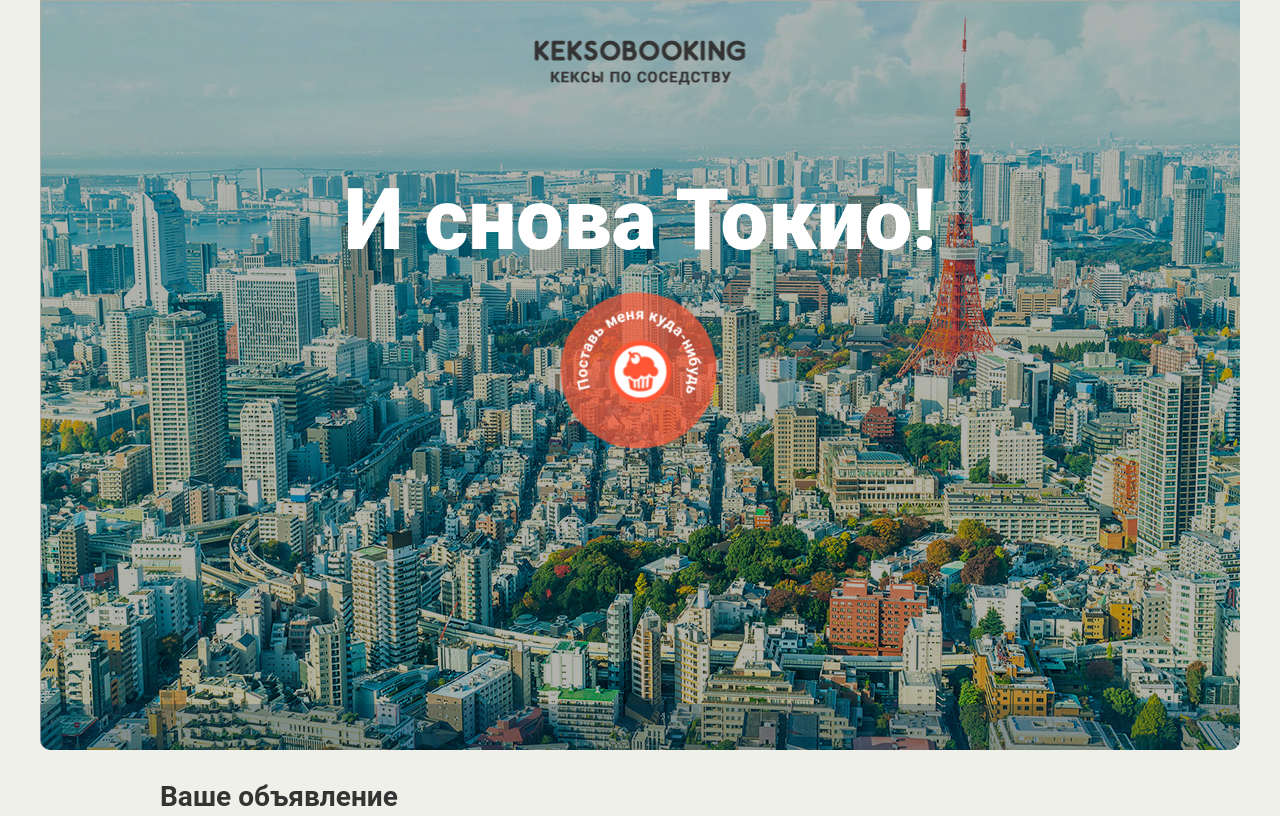
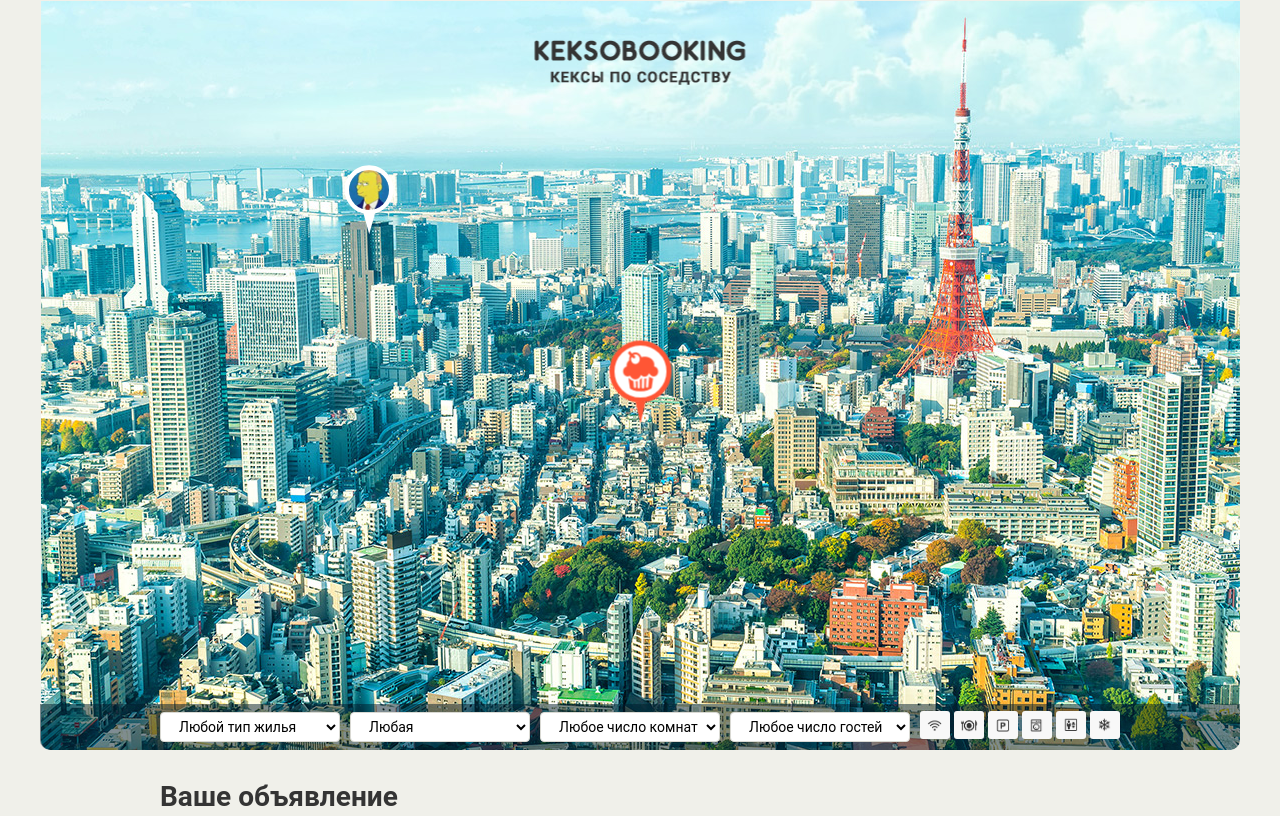
Before and after one commit to kellolo/428965-keksobooking, a website: page index.html in a window 1280 px wide. Shown: the top 816 px of the page. Drawn offline with Linux system fonts and the light colour scheme.

Commit message:
Типа того

```diff
--- a/index.html
+++ b/index.html
@@ -244,6 +244,6 @@
 
   <button style="left: 200px; top: 400px;" class="map__pin"><img src="img/avatars/user07.png" width="40" height="40" draggable="false"></button>
 </template>
-
+<script type="text/javascript" src="js/map.js"></script>
 </body>
 </html>
--- /dev/null
+++ b/js/map.js
@@ -0,0 +1,158 @@
+'use strict';
+var USERS = 8;
+var TITLES = ["Большая уютная квартира", "Маленькая неуютная квартира", "Огромный прекрасный дворец", "Маленький ужасный дворец", "Красивый гостевой домик", "Некрасивый негостеприимный домик", "Уютное бунгало далеко от моря", "Неуютное бунгало по колено в воде"];
+var TYPE = ['flat', 'house', 'bungalo'];
+var CHECKIN = ['12:00', '13:00', '14:00'];
+var CHECKOUT = ['12:00', '13:00', '14:00'];
+var FEATURES = ["wifi", "dishwasher", "parking", "washer", "elevator", "conditioner"];
+var PHOTOS = ["http://o0.github.io/assets/images/tokyo/hotel1.jpg", "http://o0.github.io/assets/images/tokyo/hotel2.jpg", "http://o0.github.io/assets/images/tokyo/hotel3.jpg"];
+var MAXROOMS = 5;
+
+
+var map = document.querySelector('.map');
+map.classList.remove('map--faded');
+
+//ОСНОВНАЯ ФУНКЦИЯ
+
+var generateData = function (shuffle, createUsers, users, xLocation, yLocation, avatar, title, price, uType, rooms, guests, checkIn, checkOut, photos, totalFeatures, feature) {
+  xLocation = [];
+  yLocation = [];
+  avatar = [];
+  title = [];
+  price = [];
+  uType = [];
+  rooms = [];
+  guests = [];
+  checkIn = [];
+  checkOut = [];
+  photos = [];
+  users = [];
+  totalFeatures = [];
+
+  //ФУНКЦИЯ СОЗДАНИЯ МАССИВОВ ДАННЫХ ПО КАТЕГОРИЯМ С ЧАСТИЧНО НЕПОВТОРЯЮЩИМИСЯ МАССИВАМИ
+
+  shuffle = function (usersData, count, xLoc, yLoc, ava, tit, pri, uTy, roo, gue, chIn, chOut, phot, totFeat, feat) {
+    for (count = 0; count < USERS;) {
+      xLoc = Math.floor(300 + Math.random() * 600);
+      yLoc = Math.floor(300 + Math.random() * 350);
+      ava = Math.floor(1 + Math.random() * USERS);
+      tit = TITLES[Math.floor(Math.random() * TITLES.length)];
+      pri = Math.floor(1000 + Math.random() * 1000 * 900);
+      uTy = Math.floor(Math.random() * 2);
+      roo = Math.floor(1 + Math.random() * MAXROOMS);
+      gue = Math.floor(1 + Math.random() * 10);
+      chIn = CHECKIN[Math.floor(Math.random() * CHECKIN.length)];
+      chOut = CHECKOUT[Math.floor(Math.random() * CHECKOUT.length)];
+      phot = PHOTOS[Math.floor(Math.random() * PHOTOS.length)];
+      usersData = [];
+      totFeat = [];
+
+      while (totFeat.length < Math.floor(Math.random() * FEATURES.length)) {
+        feat = FEATURES[Math.floor(Math.random() * FEATURES.length)];
+        if (totFeat.indexOf(feat) < 0) {
+          totFeat.push(feat);
+        }
+      }
+
+      if (avatar.indexOf(ava) < 0 && title.indexOf(tit) < 0 && xLocation.indexOf(xLoc) < 0) {
+        avatar.push(ava);
+        xLocation.push(xLoc);
+        yLocation.push(yLoc);
+        title.push(tit);
+        price.push(pri);
+        uType.push(uTy);
+        rooms.push(roo);
+        guests.push(gue);
+        checkIn.push(chIn);
+        checkOut.push(chOut);
+        photos.push(phot);
+        totalFeatures.push(totFeat);
+
+        count++;
+      }
+    }
+
+    usersData = {
+      xLocations: xLocation,
+      yLocations: yLocation,
+      avatars: avatar,
+      titles: title,
+      prices: price,
+      types: uType,
+      rooms: rooms,
+      guests: guests,
+      in: checkIn,
+      out: checkOut,
+      features: totalFeatures,
+      photos: photos
+    };
+
+    return usersData; //возвращает объект массивов данных по категориям
+  };
+
+
+  //ФУНКЦИЯ СОРТИРОВКИ СГЕНЕРИРОВАННЫХ ДАННЫХ ПО КОНКРЕТНЫМ ПОЛЬЗОВАТЕЛЯМ
+
+  createUsers = function (incoming, newUser) {
+      incoming = shuffle();
+
+      while (users.length < USERS) {
+        newUser = {
+          avatar: 'img/avatars/user0' + incoming.avatars[users.length] + '.png',
+          x: incoming.xLocations[users.length],
+          y: incoming.yLocations[users.length],
+          title: incoming.titles[users.length],
+          adress: incoming.xLocations[users.length] + ', ' + incoming.yLocations[users.length],
+          price: incoming.prices[users.length],
+          type: incoming.types[users.length],
+          rooms: incoming.rooms[users.length],
+          guests: incoming.guests[users.length],
+          checkin: incoming.in[users.length],
+          checkout: incoming.out[users.length],
+          features: incoming.features[users.length],
+          description: '',
+          photos: incoming.photos[users.length]
+        };
+
+        users.push(newUser);
+      }
+      console.log(users);
+  };
+
+  createUsers();
+  return users; //возвращает массив объектов по пользователям
+};
+
+var userTemplate;
+var fragment = document.createDocumentFragment();
+
+var generateTemplate = function (button, avatar, users) {
+  users = generateData();
+
+  button = document.createElement('button');
+  avatar = document.createElement('img');
+  button.style.left = users[1].x + 'px';
+  button.style.left = users[1].y + 'px';
+  button.style.top = 200 + 'px';
+  button.classList.add('map__pin');
+
+  avatar.style.width = 40 + 'px';
+  avatar.style.height = 40 + 'px';
+  avatar.draggable = 'false';
+  avatar.src = users[1].avatar;
+
+  button.appendChild(avatar);
+  fragment.appendChild(button);
+
+};
+
+
+generateTemplate ();
+
+var mapTarget = document.querySelector('.map__pins');
+mapTarget.appendChild(fragment);
+
+var renderUsers = function (wizard) {
+
+
+}
```
Also changed, not shown: 1 other file.
